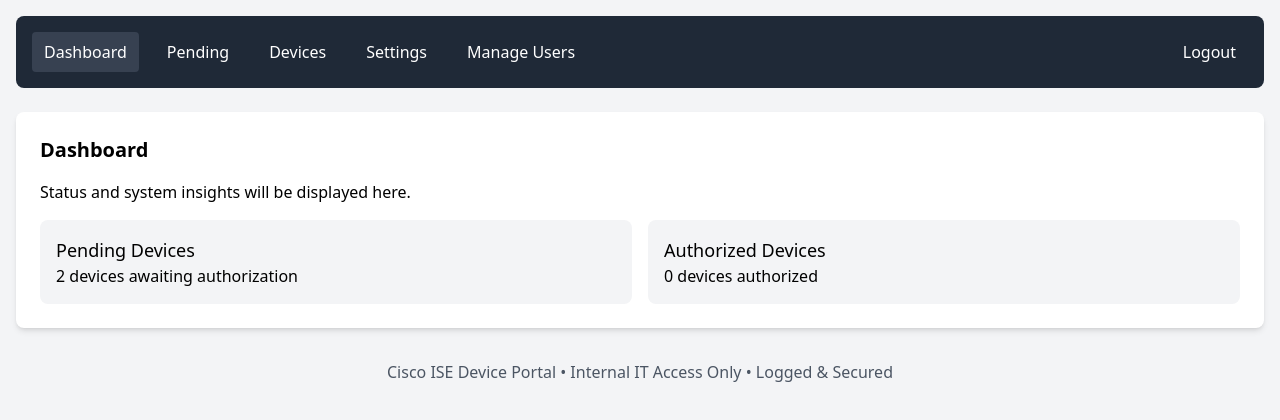
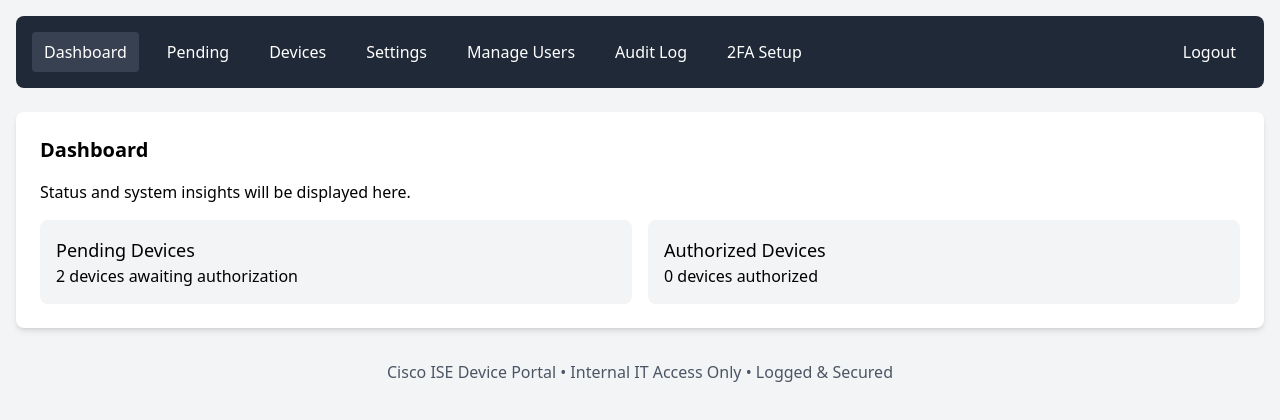
Before and after one commit to jddnd/mab-portal-replit, a Flask app: page / in a window 1280 px wide. Shown: the top 420 px of the page. Run offline with Flask 3, Linux system fonts and the light colour scheme; the visitor is signed in with stand-in values (Sample User, id 1); data comes from the database, SQL or seed files in the repository; data that the repository does not hold is empty; some libraries are stand-ins or nearby versions.

Commit message:
Update portal.html

```diff
--- a/templates/portal.html
+++ b/templates/portal.html
@@ -11,7 +11,9 @@
                 <a href="{{ url_for('index', page='devices') }}" class="hover:bg-gray-700 px-3 py-2 rounded {{ 'bg-gray-700' if page == 'devices' else '' }}">Devices</a>
                 <a href="{{ url_for('settings') }}" class="hover:bg-gray-700 px-3 py-2 rounded {{ 'bg-gray-700' if page == 'settings' else '' }}">Settings</a>
                 <a href="{{ url_for('manage_users') }}" class="hover:bg-gray-700 px-3 py-2 rounded">Manage Users</a>
+                <a href="{{ url_for('index', page='audit_log') }}" class="hover:bg-gray-700 px-3 py-2 rounded {{ 'bg-gray-700' if page == 'audit_log' else '' }}">Audit Log</a>
             {% endif %}
+            <a href="{{ url_for('two_factor_setup') }}" class="hover:bg-gray-700 px-3 py-2 rounded">2FA Setup</a>
         </div>
         <div>
             <a href="{{ url_for('logout') }}" class="hover:bg-gray-700 px-3 py-2 rounded">Logout</a>
@@ -142,5 +144,32 @@
         {{ settings_form.submit(class="bg-blue-500 text-white px-4 py-2 rounded-md hover:bg-blue-600") }}
     </form>
 </div>
+
+{% elif page == 'audit_log' and session['role'] == 'Administrator' %}
+<div class="bg-white p-6 rounded-lg shadow-md">
+    <h2 class="text-xl font-semibold mb-4">Audit Log</h2>
+    <table class="w-full table-auto">
+        <thead>
+            <tr class="bg-gray-200">
+                <th class="px-4 py-2">Timestamp</th>
+                <th class="px-4 py-2">Username</th>
+                <th class="px-4 py-2">Role</th>
+                <th class="px-4 py-2">Action</th>
+                <th class="px-4 py-2">Details</th>
+            </tr>
+        </thead>
+        <tbody>
+            {% for log in logs %}
+            <tr class="border-t">
+                <td class="px-4 py-2">{{ log.timestamp }}</td>
+                <td class="px-4 py-2">{{ log.username }}</td>
+                <td class="px-4 py-2">{{ log.role }}</td>
+                <td class="px-4 py-2">{{ log.action }}</td>
+                <td class="px-4 py-2">{{ log.details }}</td>
+            </tr>
+            {% endfor %}
+        </tbody>
+    </table>
+</div>
 {% endif %}
 {% endblock %}
```
